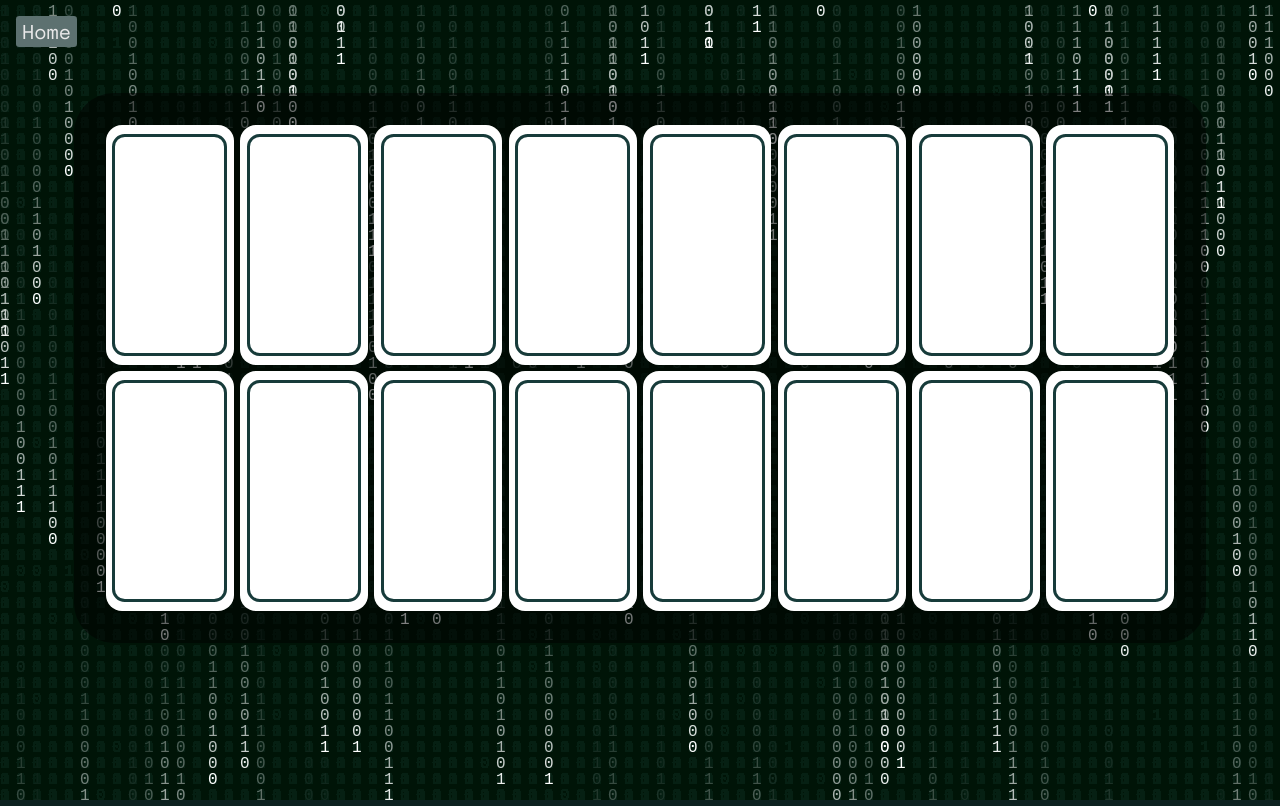
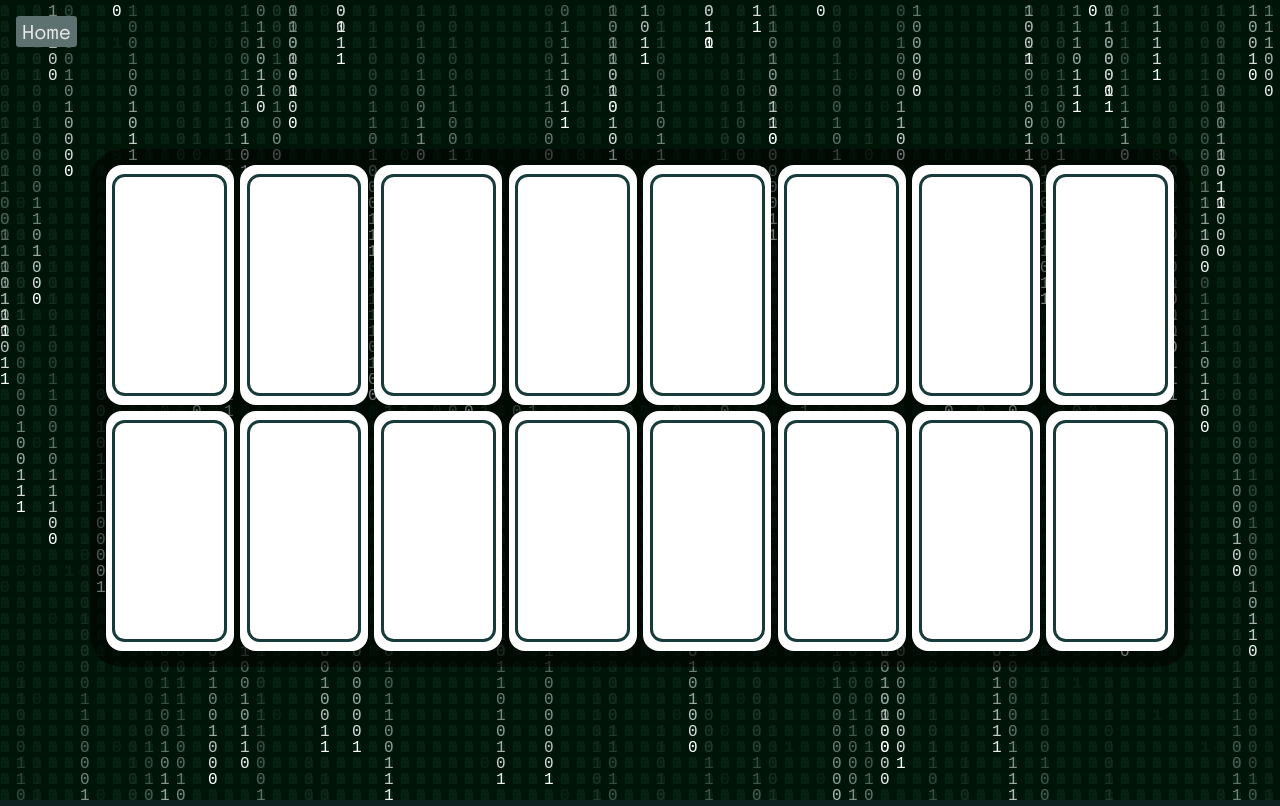
Before and after one commit to ThatLukeDev/parallax, a React (Vite) app in the folder Employer Project/: page / in a window 1280 px wide. Both pictures are taken after a click on the button "PLAY". Built offline with nearby package versions, Linux system fonts and the light colour scheme.

Commit message:
fixed centering issue with cards, down to 1 extra merge conflict Jakub

```diff
--- a/Employer Project/src/App.css
+++ b/Employer Project/src/App.css
@@ -369,7 +369,7 @@ button:active {
   transform: scale(95%);
 }
 .gameHolder {
-  height: 90vh;
+  height: 100vh;
   width: 100%;
   display: flex;
   flex-direction: column;
@@ -383,8 +383,8 @@ button:active {
   margin-top: 2vh;
   gap: .8vh;
   background-color: rgba(0, 0, 0, .5);
-  padding: 4vh;
-  border-radius: 5vh;
+  padding: 2vh;
+  border-radius: 4vh;
 }
 
 .flipCard {
```
